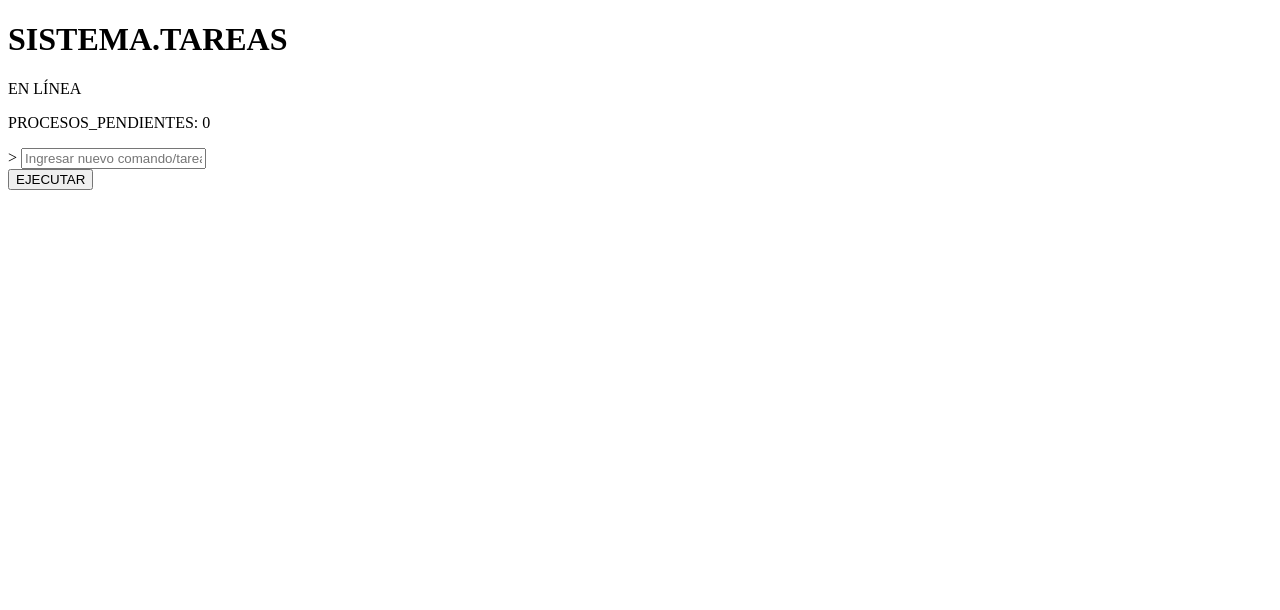
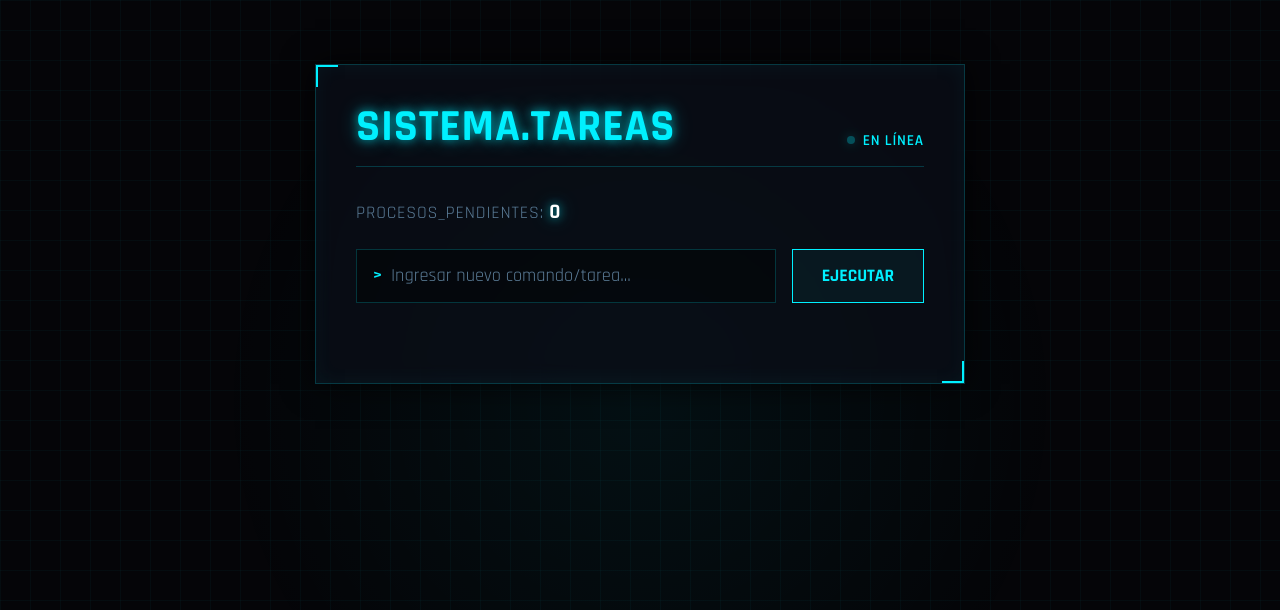
Before and after one commit to barojas04/Laboratorio-6, a website built with Vite: page src/index.html in a window 1280 px wide. Built offline with nearby package versions, Linux system fonts and the light colour scheme.

Commit message:
Arreglo de rutas de vite

```diff
--- a/package.json
+++ b/package.json
@@ -1,5 +1,5 @@
 {
-  "name": "Laboratorio 6",
+  "name": "laboratorio-6",
   "version": "1.0.0",
   "description": "",
   "main": "index.js",
--- a/index.html
+++ b/src/index.html
@@ -5,7 +5,7 @@
   <meta name="viewport" content="width=device-width, initial-scale=1.0" />
   <title>Lista de Tareas - Panel de Consola</title>
   <meta name="description" content="Una aplicación de tareas con estilo de consola">
-  <link rel="stylesheet" href="./index.css" />
+
   <link rel="preconnect" href="https://fonts.googleapis.com">
   <link rel="preconnect" href="https://fonts.gstatic.com" crossorigin>
   <link href="https://fonts.googleapis.com/css2?family=Rajdhani:wght@400;500;600;700&display=swap" rel="stylesheet">
--- a/src/index.js
+++ b/src/index.js
@@ -1,3 +1,4 @@
+import './index.css';
 import { initTasks, addTask, toggleTask, deleteTask, getTasks, getPendingCount } from './task.js';
 import { renderTasks, updatePendingCount, getInputValue, clearInput } from './ui.js';
 
--- a/vite.config.js
+++ b/vite.config.js
@@ -2,7 +2,7 @@ import { defineConfig } from 'vite';
 
 export default defineConfig({
   root: "./src",
-  base: "/Laboratorio-6/",
+  base: "./",
   publicDir: "../public",
   plugins: [],
   server: { port: 1234 },
```
